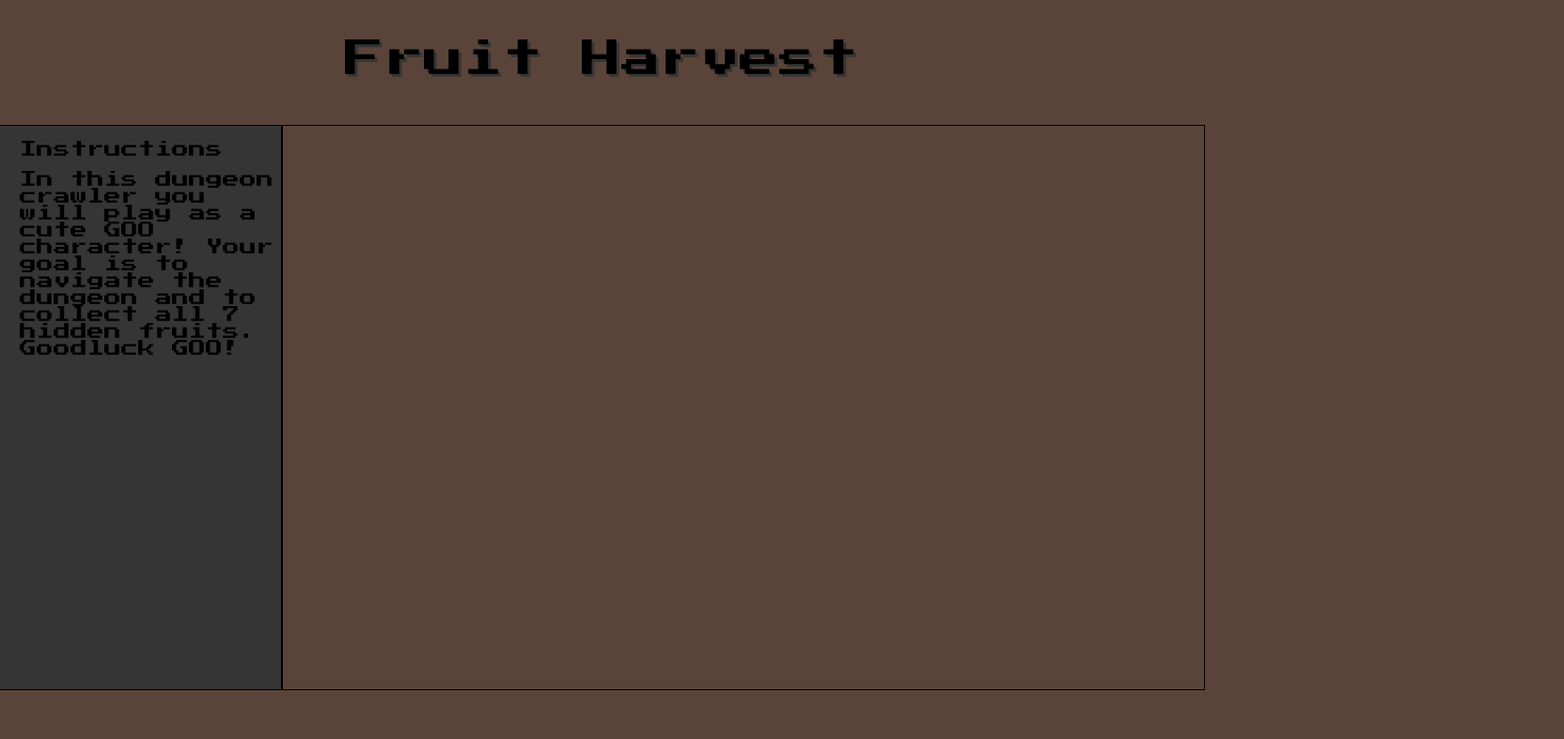
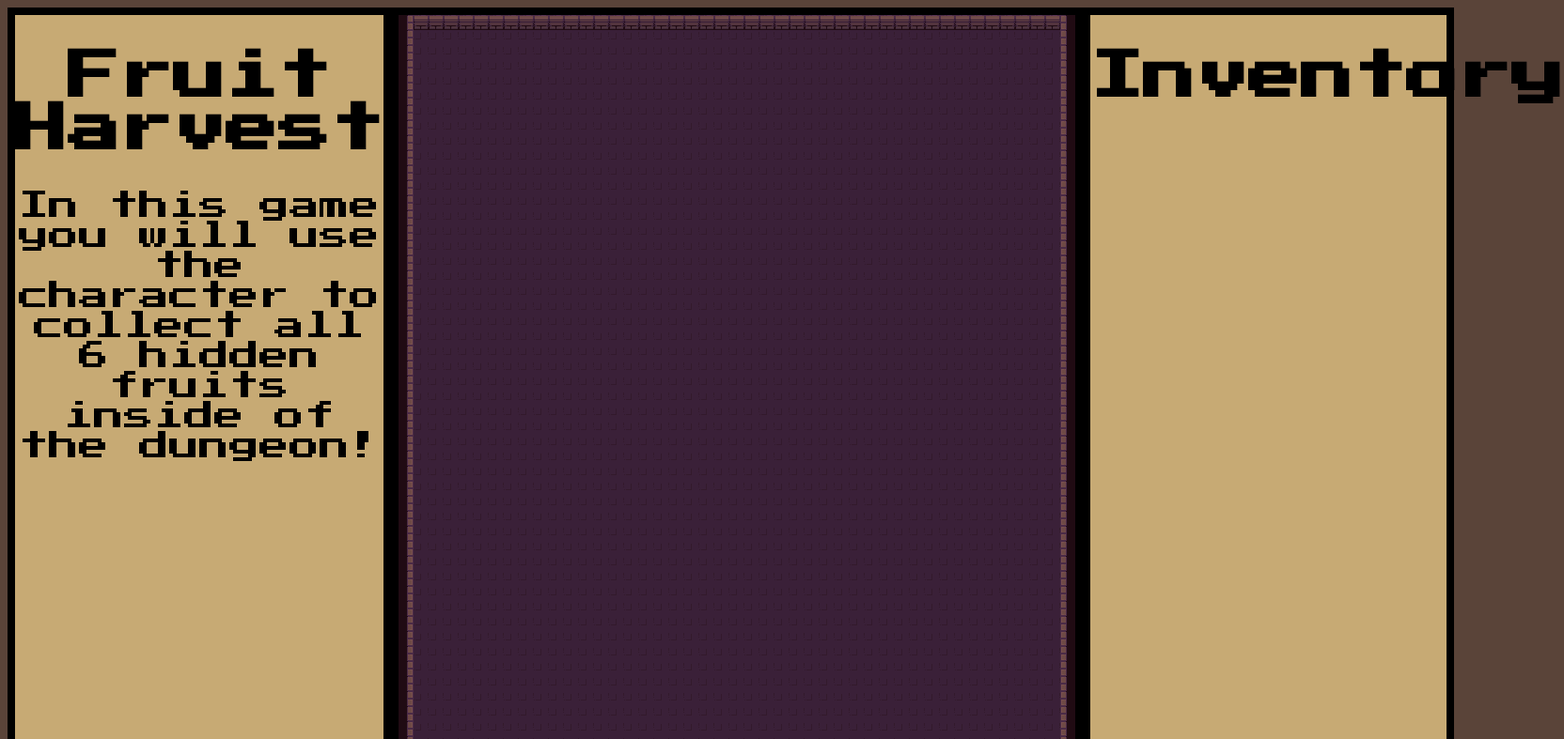
Before and after one commit to B-Mong/Milestone-Project-BrowserGame, a plain HTML site: page index.html in a window 1280 px wide. Shown: the top 787 px of the page at 94% size, 1664 px wide, since content can reach past the window. Drawn offline with Linux system fonts and the light colour scheme.

Commit message:
Updated game UI and colors. Added support for 1920x1080p monitors

```diff
--- a/index.html
+++ b/index.html
@@ -13,20 +13,19 @@
 </head>
 
 <body>
-    <header class="headtext">Fruit Harvest</header>
-
-    <div class="main-container">
-        <aside class="sidebar">
-            <ul>
-                <li class="headlist">Instructions</li>
-                <li class="listcontext">In this dungeon crawler you will play as a cute GOO character! Your goal is to navigate the dungeon and to collect all 7 hidden fruits. Goodluck GOO!</li>
-            </ul>
-        </aside>
-        <main class="content">
+    <div class="container">
+        <div class="sidebar">
+            <h1>Fruit Harvest</h1>
+            <p>In this game you will use the character to collect all 6 hidden fruits inside of the dungeon!</p>
+        </div>
+        <div class="game-window">
             <canvas id="game"></canvas>
-        </main>
+        </div>
+        <div class="inventory">
+            <h1>Inventory</h1>
+        </div>
     </div>
-
+<script src="game.js" type="module"></script>
 </body>
 
 </html>
--- a/styles.css
+++ b/styles.css
@@ -1,81 +1,56 @@
+/* default styles:
+background color: #5a4439;
+game map color: #3A2038
+color: black;
+font-family: 'Press Start 2P', cursive;
+grey #B3B3B3
+inventory color: #C7AA74
+*/
+
+
 body{
-    min-height: 100vh;
-    margin: 0px;
-    padding: 0px;
-    background-color: #5a4439
+    background-color: #5a4439;
+    height: 100vh;
 }
-header{
-    max-width: 1280px;
-    max-height: 50px;
-    padding-top: 1em;
-    padding-bottom: -1em;
+#game{
+    border: 8px solid black
+}
+.container{
     display: flex;
     flex-direction: row;
-    justify-content: center;
-    margin: auto;
-    background-color: #5a4439
-}
-.headtext{
-    font-family: 'Press Start 2P', cursive;
-    font-size: 42px;
-    text-shadow: 3px 3px  #353535 ;
 
 }
-.main-container{
-    min-height: calc(100vh - 100px);
-    display: flex;
-    flex-direction: row;
-    align-items: center;
-    justify-content: center;
+/* Sidebar*/
+.sidebar{
+    width: 33%;
+    background-color: #C7AA74;
+    border: 8px solid black
+}
+/* Sidebar Header */
+.sidebar h1 {
+    font-size: 3.5em;
+    text-align: center;
+    font-family: 'Press Start 2P', cursive;
+
+}
+/* Sidebar text */
+.sidebar p {
+    font-size: 2em;
+    font-family: 'Press Start 2P', cursive;
+    text-align: center;
 }
 
 
 
-
-
-
-
-
-/* Sidebar resolution: 300x600 */
-.sidebar{
-    min-width: 300px;
-    max-width: 300px;
-    min-height: 600px;
-    max-height: 600px;
-    background-color:  #353535 ;
-    display: flex;
-    border: 1px solid black;
+/* inventory */
+.inventory{
+    width: 30%;
+    background-color: #C7AA74;
+    border: 8px solid black;
 }
-
-/* Sidebar */
-li{
-    list-style: none;
+.inventory h1 {
+    font-size: 3.5em;
+    text-align: center;
     font-family: 'Press Start 2P', cursive;
-    margin-left: -1em
 
 }
-.headlist{
-    text-align: center;
-    font-size: 18px;
-    display: inline-block;
-
-}
-.listcontext{
-    font-size: 18px;
-    padding-top: 10px;
-}
-
-/* Game Window*/
-#game{
-    flex-grow: 1;
-}
-/* Content resolution: 980x600 */
-.content{
-    flex-grow: 1;
-    display: flex;
-    border: 1px solid black;
-    min-width: 980px;
-    max-width: 980px;
-    min-height: 600px;
-    max-height: 600px;
-}
```
